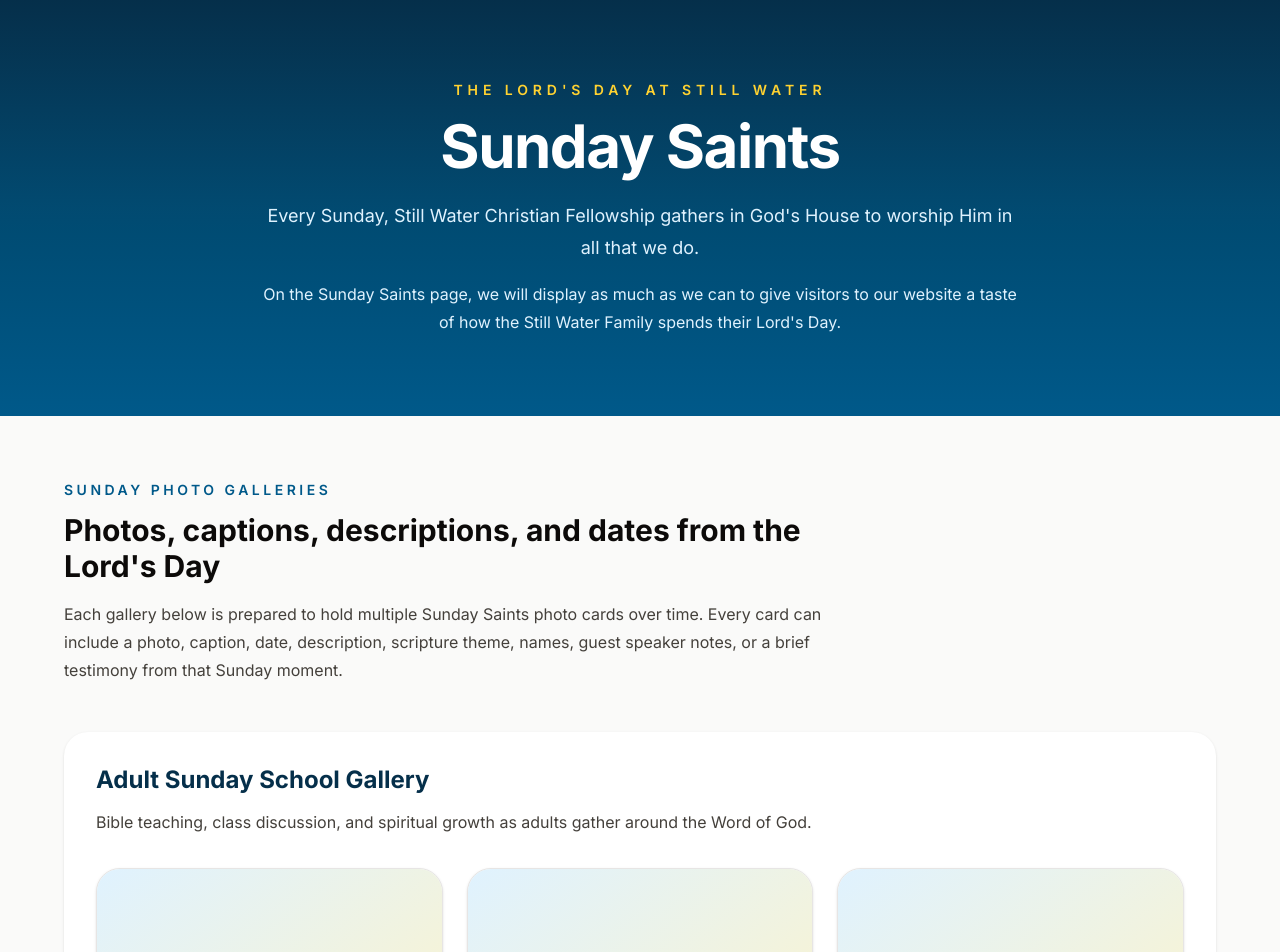
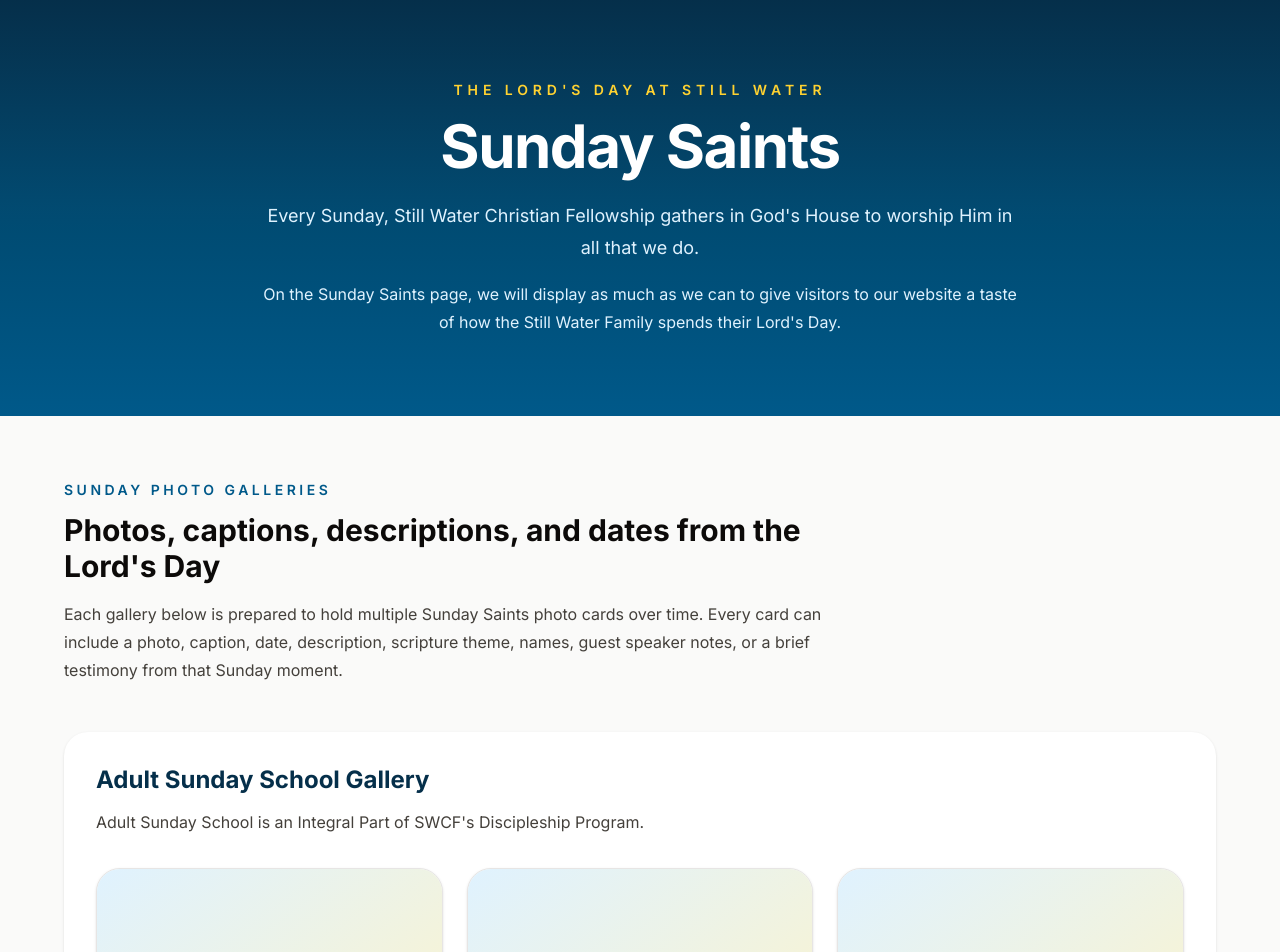
Before and after one commit to edesent/stillwater-christian-fellowship, a Next.js app: page /sunday-saints in a window 1280 px wide. Shown: the top 952 px of the page. Built offline with nearby package versions, Linux system fonts and the light colour scheme.

Commit message:
Updated Adult Sunday School gallery description

```diff
--- a/src/app/sunday-saints/page.tsx
+++ b/src/app/sunday-saints/page.tsx
@@ -8,7 +8,7 @@ const gallerySections = [
   {
     title: "Adult Sunday School Gallery",
     description:
-      "Bible teaching, class discussion, and spiritual growth as adults gather around the Word of God.",
+      "Adult Sunday School is an Integral Part of SWCF's Discipleship Program.",
   },
   {
     title: "Children's Church Gallery",
```
